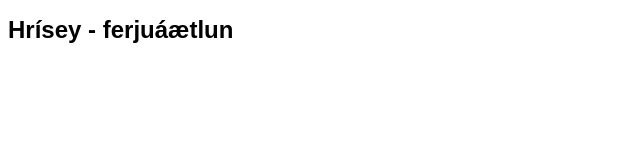
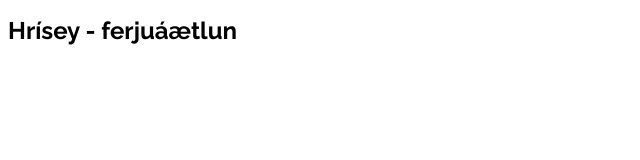
Before and after one commit to hrisey/hrisey, a plain HTML site: page index.html in a window 1280 px wide. Shown: the full height of the page, 0-640 px from the left. Drawn offline with Linux system fonts and the light colour scheme.

Commit message:
Use Raleway google webfont

```diff
--- a/css/theme.css
+++ b/css/theme.css
@@ -1,6 +1,6 @@
 body {
     background-color: white;
-    font-family: sans-serif;
+	font-family: 'Raleway', sans-serif;
 }
 
 h1 {
--- a/index.html
+++ b/index.html
@@ -3,6 +3,9 @@
 <head>
 	<title>Ferjuáætlun</title>
 	<meta charset="UTF-8">
+	<link rel="preconnect" href="https://fonts.googleapis.com">
+	<link rel="preconnect" href="https://fonts.gstatic.com" crossorigin>
+	<link href="https://fonts.googleapis.com/css2?family=Raleway:wght@400;700&display=swap" rel="stylesheet">
 	<link rel="stylesheet" href="css/theme.css">
 	<meta name="viewport" content="width=device-width, initial-scale=1.0">
 </head>
```
